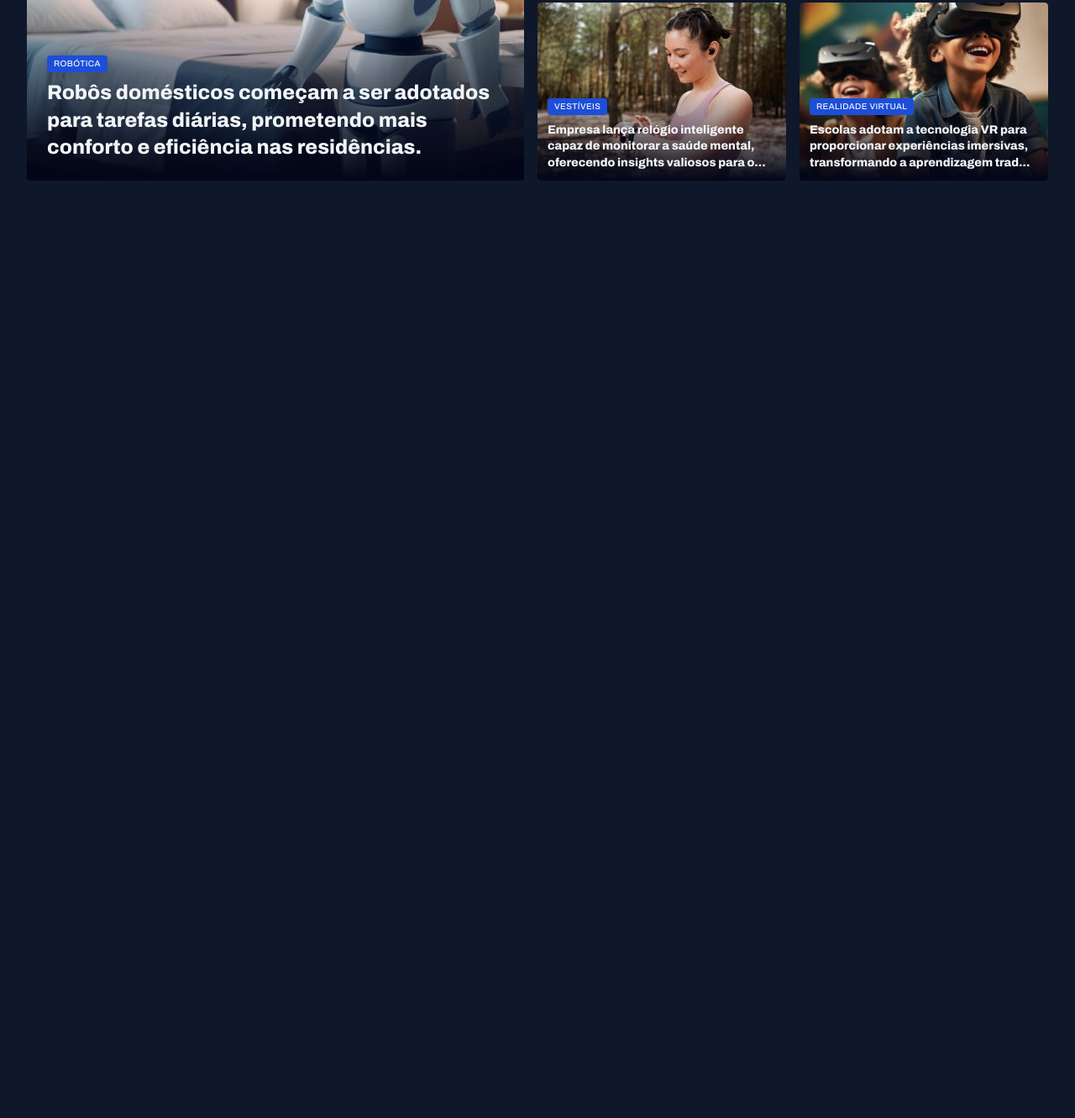
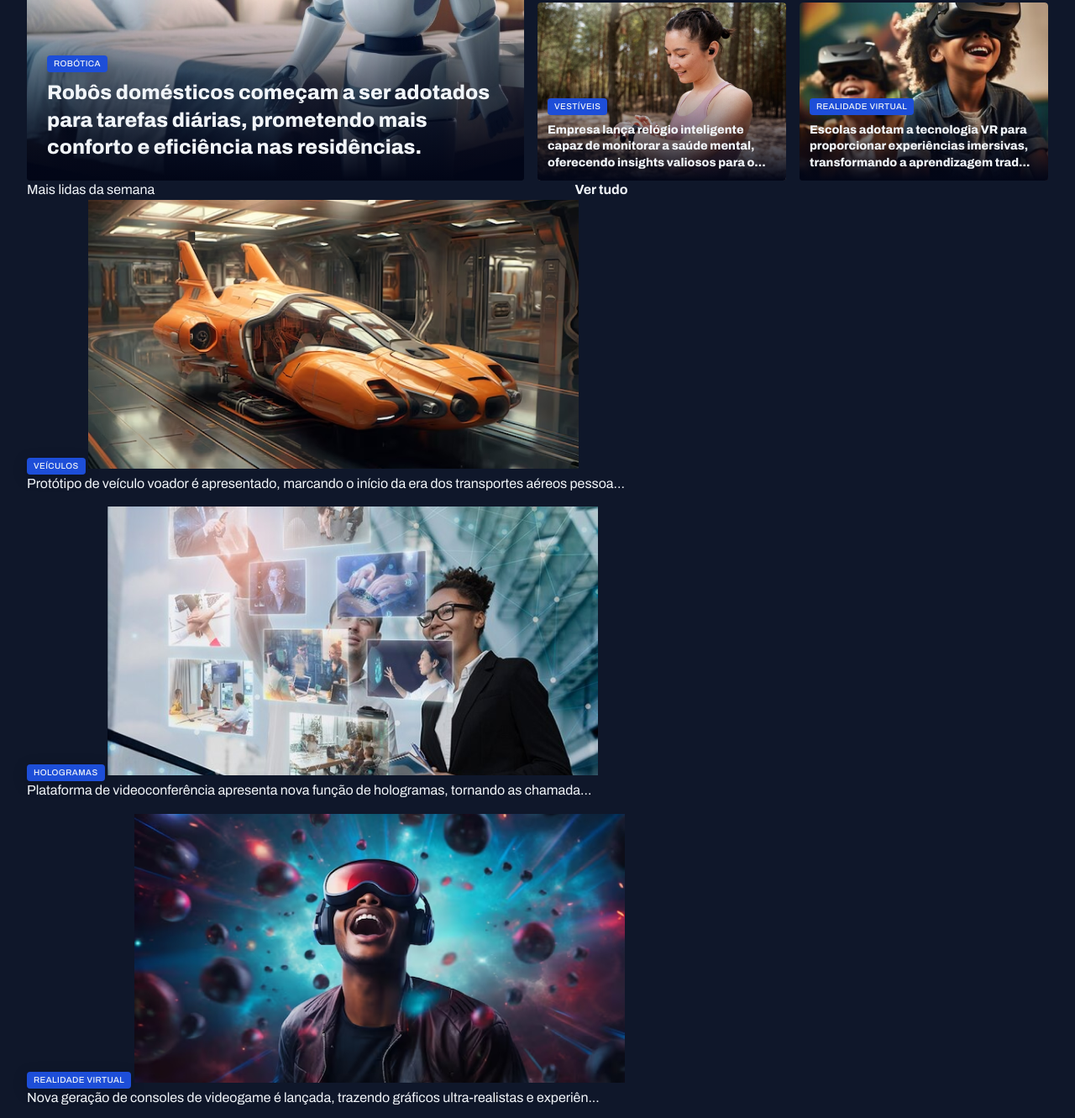
Before and after one commit to vc2024j10/Full-Stack-Projeto-portal-de-not-cias, a plain HTML site: page index.html in a window 1280 px wide. Shown: the part 389-1720 px from the top of the page at 84% size. Before the commit the page ends 800 px from the top, so only its background shows below. Drawn offline with Linux system fonts and the light colour scheme.

Commit message:
Estruturando a seção mais lidas da semana

```diff
--- a/index.html
+++ b/index.html
@@ -97,6 +97,42 @@
       </div>
     </section>
 
+    <section id="weekly">
+      <header class="grid grid-flow-col">
+        <h3>Mais lidas da semana</h3>
+        <a href="#" class="grid grid-flow-col">
+          <strong>Ver tudo</strong>
+          <span></span>
+        </a>
+      </header>
+
+      <div class="grid gap-16">
+        <figure>
+          <span class="content-tag">veículos</span>
+          <img src="assets/images/Image 06.png" alt="Protótipo de veículo voador é apresentado, marcando o início da era dos transportes aéreos pessoais.">
+          <p>Protótipo de veículo voador é apresentado, marcando o início da era dos transportes aéreos pessoa...</p>
+        </figure>
+
+        <figure>
+          <span class="content-tag">hologramas</span>
+          <img src="assets/images/Image 07.png" alt="Plataforma de videoconferência apresenta nova função de hologramas, tornando as chamadas virtuais mais realistas e envolventes.">
+          <p>Plataforma de videoconferência apresenta nova função de hologramas, tornando as chamada...</p>
+        </figure>
+
+        <figure>
+          <span class="content-tag">Realidade Virtual</span>
+          <img src="assets/images/Image 08.png" alt="Nova geração de consoles de videogame é lançada, trazendo gráficos ultra-realistas e experiências de jogo totalmente envolventes.">
+          <p>Nova geração de consoles de videogame é lançada, trazendo gráficos ultra-realistas e experiên...</p>
+        </figure>
+
+        <figure>
+          <span class="content-tag">Internet</span>
+          <img src="assets/images/Image 09.png" alt="Projeto busca oferecer internet de alta velocidade em áreas remotas através de satélites.">
+          <p>Projeto busca oferecer internet de alta velocidade em áreas remotas através de satélites.</p>
+        </figure>
+      </div>
+    </section>
+
   </main>
 </body>
 </html>
```
